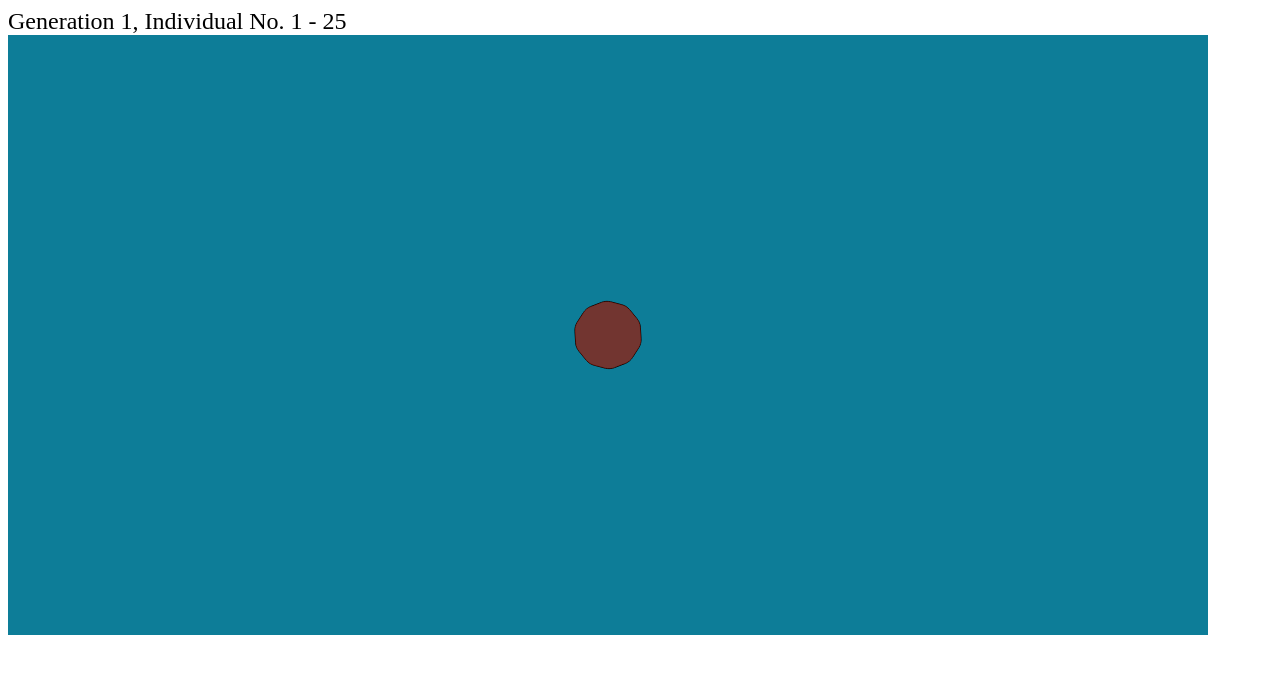
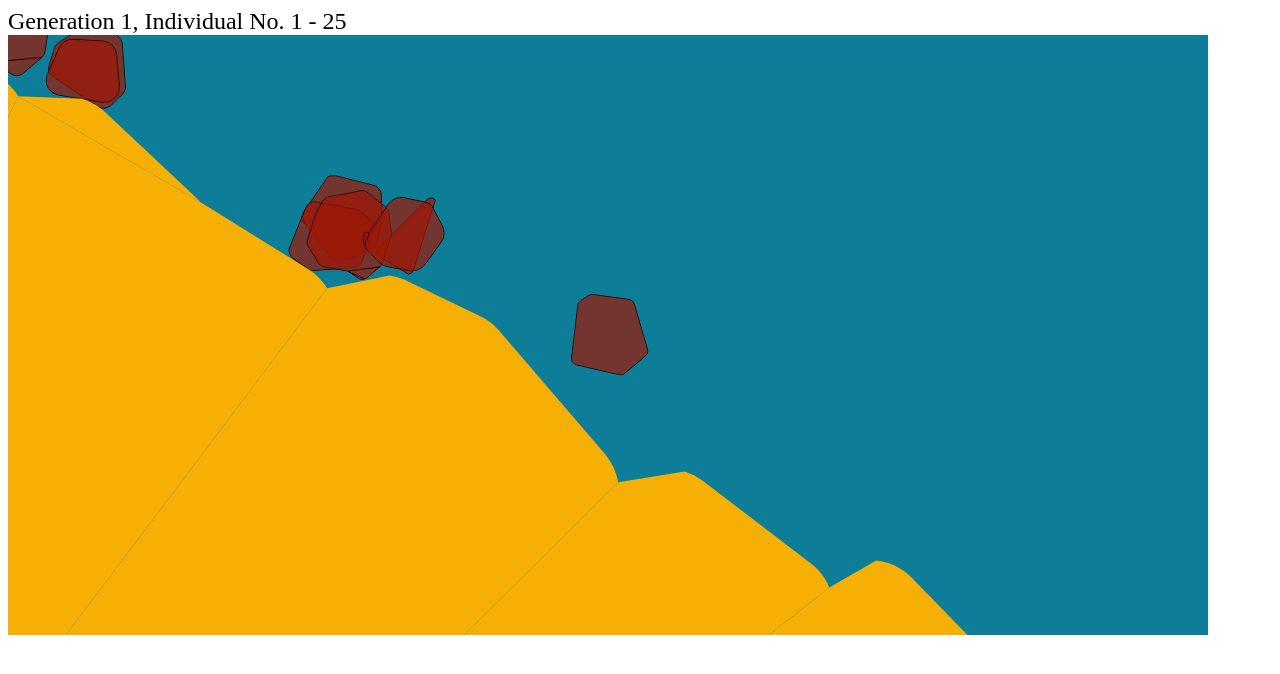
Before and after one commit to SmileXie/evolution_simulator, a plain HTML site: page index.html in a window 1280 px wide. Drawn offline with Linux system fonts and the light colour scheme.

Commit message:
muse slope path to build mountain.

```diff
--- a/index.html
+++ b/index.html
@@ -62,7 +62,7 @@ function sfc32(a, b, c, d) {
 }
 
 var individual_seed = 1077;
-var environment_seed = 8080;
+var environment_seed = 6099;
 
 // seedable random number generator: https://stackoverflow.com/questions/521295/seeding-the-random-number-generator-in-javascript
 // Pad seed with Phi, Pi and E.
@@ -99,21 +99,21 @@ function generateRamdonIndividual(num_in_generation) {
     do {
         path = "";
         for (let i = 0; i < vertices_num; i++) {
-            let angle = 360/vertices_num*i;//getRandomFloat(360/vertices_num*i, 360/vertices_num*(i+1), individualRand);
-            let distance = 40;//getRandomFloat(10, 50, individualRand);
+            let angle = getRandomFloat(360/vertices_num*i, 360/vertices_num*(i+1), individualRand);
+            let distance = getRandomFloat(40, 50, individualRand);
             let { x, y } = polarToCartesian(angle, distance);
-            path += ` ${x} ${y} `;
+            path += `${x} ${y} `;
         }
         let individual_vt = Vertices.fromPath(path);
         let chamfer_radius = getRandomFloat(0, 20, environmentRand);
         individual_vt = Vertices.chamfer(individual_vt, chamfer_radius);
-        individual = Bodies.fromVertices(100, -200, individual_vt, {
+        individual = Bodies.fromVertices(100, -400, individual_vt, {
             collisionFilter: {
                 mask: rockCategory,
                 category: 1 << num_in_generation
             },
             restitution: getRandomFloat(0, 0.9, individualRand),
-            friction: getRandomFloat(0.1, 9.0, individualRand),
+            friction: getRandomFloat(0.1, 0.9, individualRand),
             render: {
                 fillStyle: 'rgba(159, 23, 5, 0.7)',
                 strokeStyle: '#000000',
@@ -137,15 +137,24 @@ var individuals = generateGeneration();
 
 function generateRandomRocks(count) {
     const rocks = [];
-    const rocks_x_gap = canvas_width / 20;
-    const rocks_y_gap = canvas_height / 20;
+    const x_interval = 100;
+    const y_interval = 60;
     const allOnes32 = 0xffffffff;
 
-    //let mountain_vt = Vertices.fromPath('0 0 400 400 600 350 800 550 1000 700 1200 700 0 700');
-    let mountain_vt = Vertices.fromPath('0 0 400 400 600 410 0 410');
-    mountain_vt = Vertices.chamfer(mountain_vt, 10);
-    const centre = Vertices.centre(mountain_vt);
-    let mountain = Bodies.fromVertices(0, 0, mountain_vt, {
+    //let slope_vt = Vertices.fromPath('0 0 400 400 600 350 800 550 1000 700 1200 700 0 700');
+    let slope_path = '0 0 400 400';
+    for (let i = 0; i < count; i++) {
+        const x = 400 + x_interval * (i + 1);
+        const y = getRandomFloat(
+            400 + y_interval * i - 5, 400 + y_interval * (i + 1), environmentRand);
+        slope_path += ` ${x} ${y}`;
+    }
+
+    slope_path += ` 0 ${y_interval * count}`;
+    let slope_vt = Vertices.fromPath(slope_path);
+    slope_vt = Vertices.chamfer(slope_vt, 60);
+    //const centre = Vertices.centre(slope_vt);
+    let slope = Bodies.fromVertices(0, 0, slope_vt, {
         isStatic: true,
         render: {
             fillStyle: '#F5AF05',
@@ -153,9 +162,9 @@ function generateRandomRocks(count) {
             //lineWidth: 2
         }
     });
-    offset = Vector.sub(mountain.position, mountain.bounds.min);
-    Body.setPosition(mountain, offset);
-    rocks.push(mountain);
+    offset = Vector.sub(slope.position, slope.bounds.min);
+    Body.setPosition(slope, offset);
+    rocks.push(slope);
     /*
     for (let i = 0; i < count; i++) {
         const x = getRandomFloat(rocks_x_gap*i, rocks_x_gap*(i + 1), environmentRand);
@@ -182,7 +191,7 @@ function generateRandomRocks(count) {
         rocks.push(rock);
     }
 */
-    let bottom_rock = Bodies.rectangle(rocks_x_gap * count + 1000, rocks_y_gap * count + 150, 2000, 30, {
+    let bottom_rock = Bodies.rectangle(400 + x_interval * (count + 2), y_interval * (count + 2), 2000, 30, {
         isStatic: true,
         collisionFilter: {
             category: rockCategory,
```
